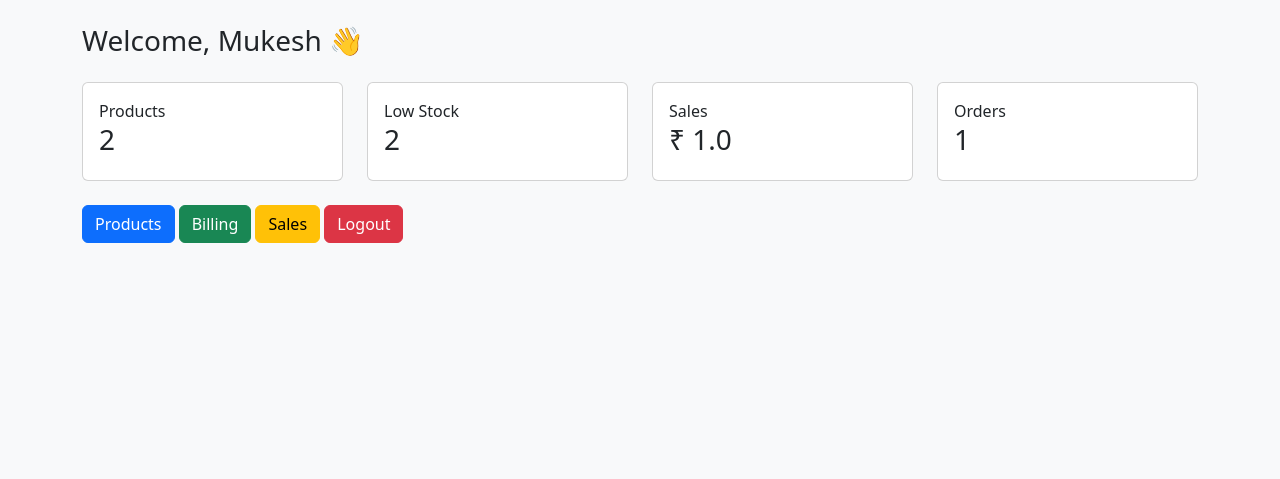
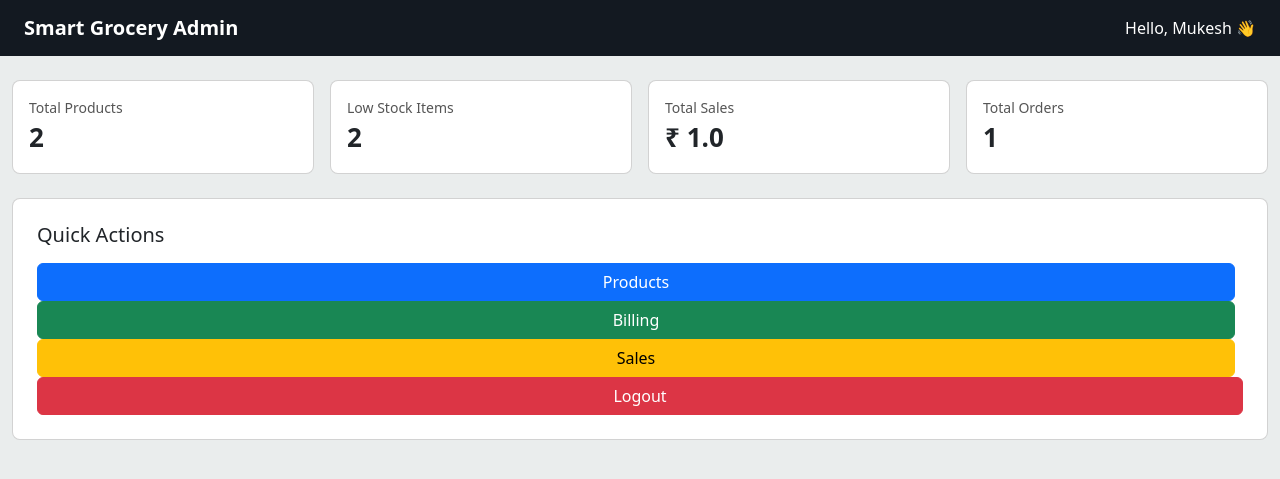
Before and after one commit to Mukesh2731/smart-grocery-system, a Flask app: page /dashboard in a window 1280 px wide. Shown: the top 479 px of the page. Run offline with Flask 3, Linux system fonts and the light colour scheme; data comes from the database, SQL or seed files in the repository.

Commit message:
Update dashboard.html

```diff
--- a/templates/dashboard.html
+++ b/templates/dashboard.html
@@ -2,26 +2,72 @@
 <html>
 <head>
 <title>Dashboard</title>
+
 <link href="https://cdn.jsdelivr.net/npm/bootstrap@5.3.2/dist/css/bootstrap.min.css" rel="stylesheet">
+<link href="https://cdn.jsdelivr.net/npm/bootstrap-icons/font/bootstrap-icons.css" rel="stylesheet">
+
+<style>
+body { background:#eaeded; }
+.navbar { background:#131921; }
+.navbar-brand { color:#fff !important; font-weight:600; }
+.card { border-radius:8px; }
+.stat-title { font-size:14px; color:#555; }
+.stat-value { font-size:26px; font-weight:600; }
+.action-btn { min-width:120px; }
+</style>
 </head>
-<body class="bg-light">
 
-<div class="container mt-4">
-<h3>Welcome, Mukesh 👋</h3>
+<body>
 
-<div class="row mt-4">
-<div class="col-md-3"><div class="card p-3">Products<br><h3>{{ total_products }}</h3></div></div>
-<div class="col-md-3"><div class="card p-3">Low Stock<br><h3>{{ low_stock }}</h3></div></div>
-<div class="col-md-3"><div class="card p-3">Sales<br><h3>₹ {{ total_sales }}</h3></div></div>
-<div class="col-md-3"><div class="card p-3">Orders<br><h3>{{ total_orders }}</h3></div></div>
-</div>
+<!-- TOP NAVBAR (AMAZON STYLE) -->
+<nav class="navbar navbar-expand-lg px-4">
+  <a class="navbar-brand">Smart Grocery Admin</a>
+  <div class="ms-auto text-white">
+    Hello, Mukesh 👋
+  </div>
+</nav>
 
-<div class="mt-4">
-<a href="/products" class="btn btn-primary">Products</a>
-<a href="/billing" class="btn btn-success">Billing</a>
-<a href="/report" class="btn btn-warning">Sales</a>
-<a href="/" class="btn btn-danger">Logout</a>
-</div>
+<div class="container-fluid mt-4">
+
+  <!-- STATS -->
+  <div class="row g-3">
+    <div class="col-md-3">
+      <div class="card p-3">
+        <div class="stat-title">Total Products</div>
+        <div class="stat-value">{{ total_products }}</div>
+      </div>
+    </div>
+
+    <div class="col-md-3">
+      <div class="card p-3">
+        <div class="stat-title">Low Stock Items</div>
+        <div class="stat-value">{{ low_stock }}</div>
+      </div>
+    </div>
+
+    <div class="col-md-3">
+      <div class="card p-3">
+        <div class="stat-title">Total Sales</div>
+        <div class="stat-value">₹ {{ total_sales }}</div>
+      </div>
+    </div>
+
+    <div class="col-md-3">
+      <div class="card p-3">
+        <div class="stat-title">Total Orders</div>
+        <div class="stat-value">{{ total_orders }}</div>
+      </div>
+    </div>
+  </div>
+
+  <!-- ACTIONS -->
+  <div class="card mt-4 p-4">
+    <h5 class="mb-3">Quick Actions</h5>
+    <a href="/products" class="btn btn-primary action-btn me-2">Products</a>
+    <a href="/billing" class="btn btn-success action-btn me-2">Billing</a>
+    <a href="/report" class="btn btn-warning action-btn me-2">Sales</a>
+    <a href="/" class="btn btn-danger action-btn">Logout</a>
+  </div>
 
 </div>
 
```
